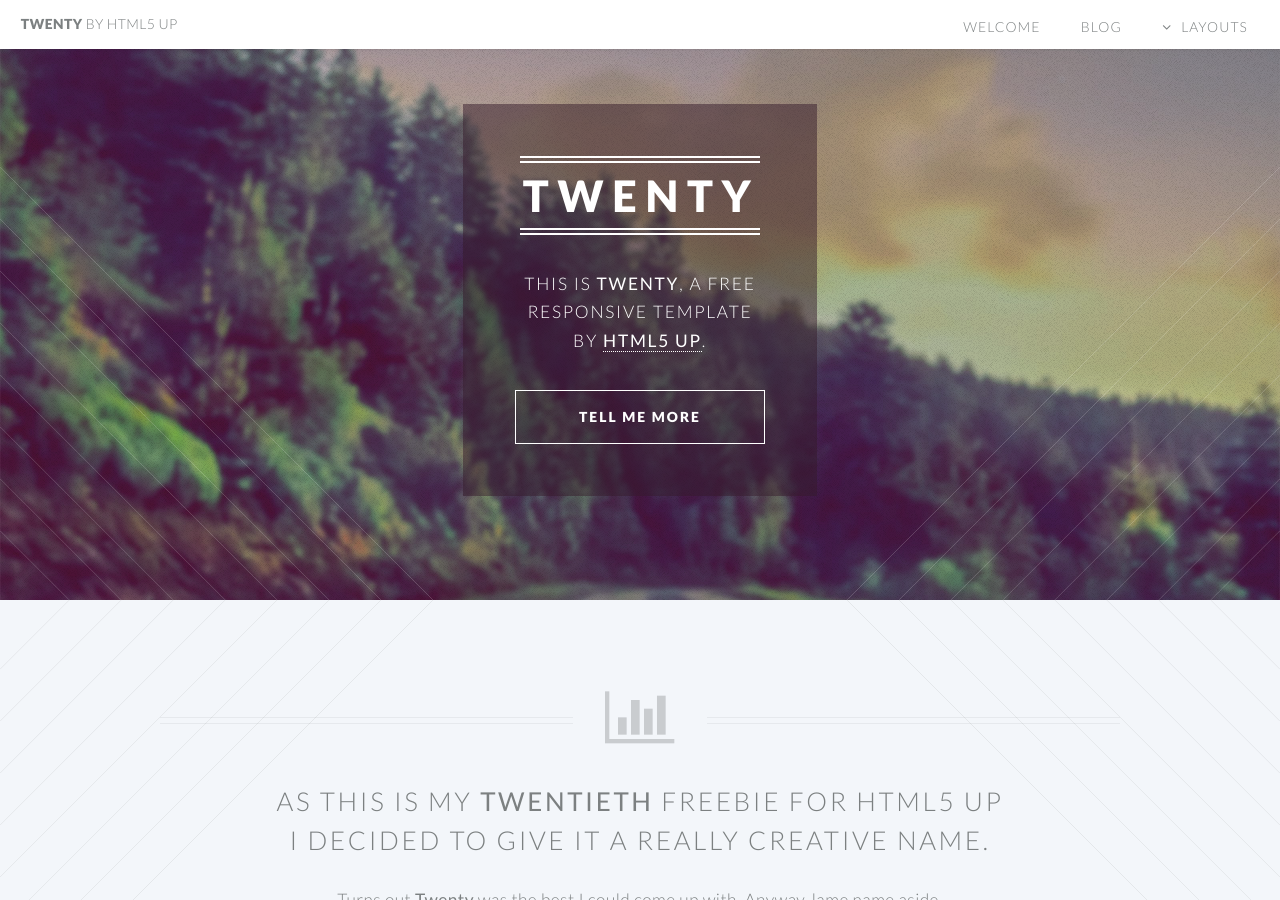
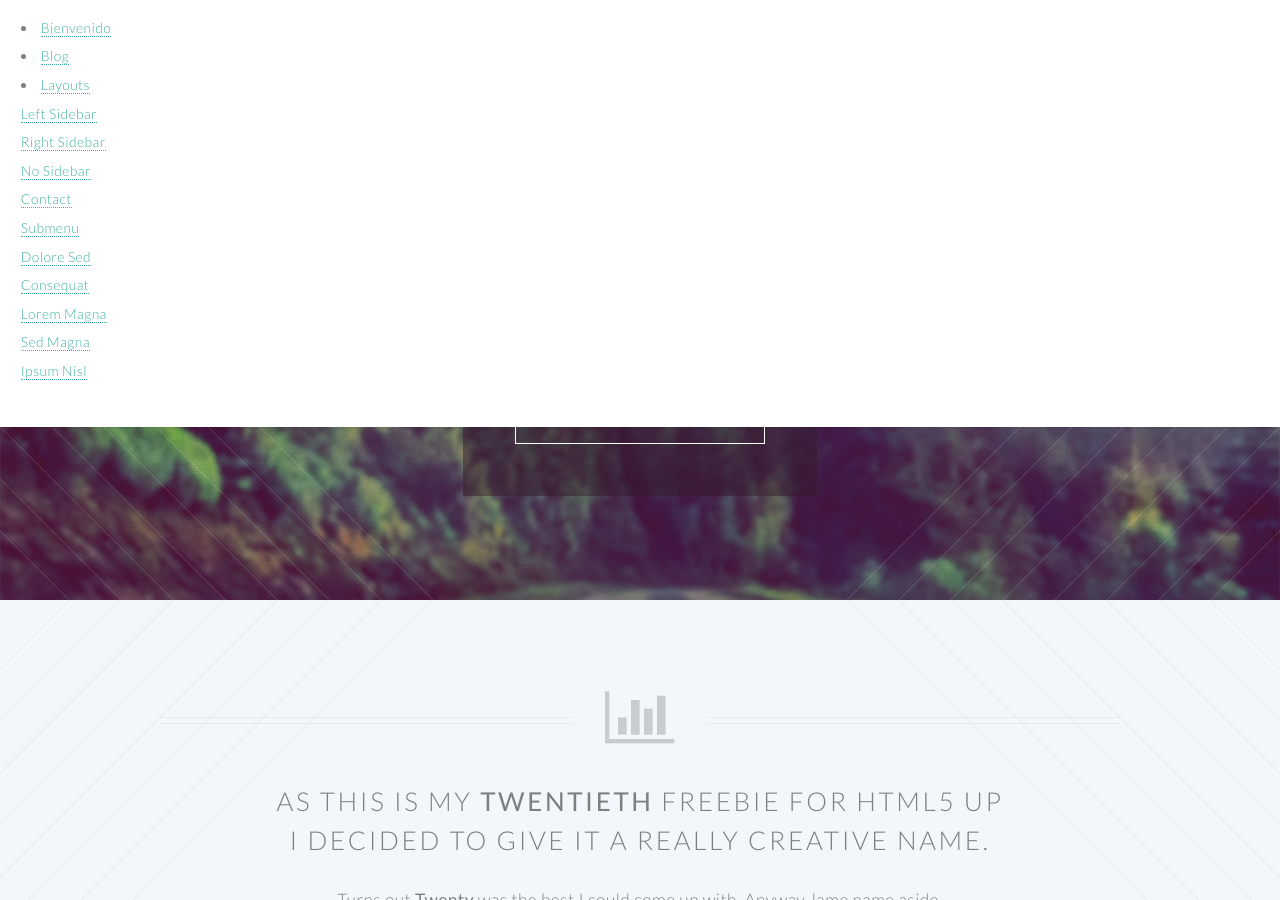
Before and after one commit to Vico2001/Vico2001.github.io, a Jekyll site: the page built from index.html, in a window 1280 px wide and 900 px high. Built offline with Jekyll 4.4.1, drawn with Linux system fonts in a browser that asks for light colours.

Commit message:
Update header.html

```diff
--- a/_includes/header.html
+++ b/_includes/header.html
@@ -1,9 +1,6 @@
 <header id="header">
-				<h1 id="logo"><a href="/">Twenty <span>by HTML5 UP</span></a></h1>
-				<nav id="nav">
-					<ul>
-						<li><a href="/">Welcome</a></li>
-                        <li><a href="/blog.html">Blog</a></li>
+		<li><a href="/">Bienvenido</a></li>
+                      	  <li><a href="/blog.html">Blog</a></li>
 						<li class="submenu">
 							<a href="">Layouts</a>
 							<ul>
```
